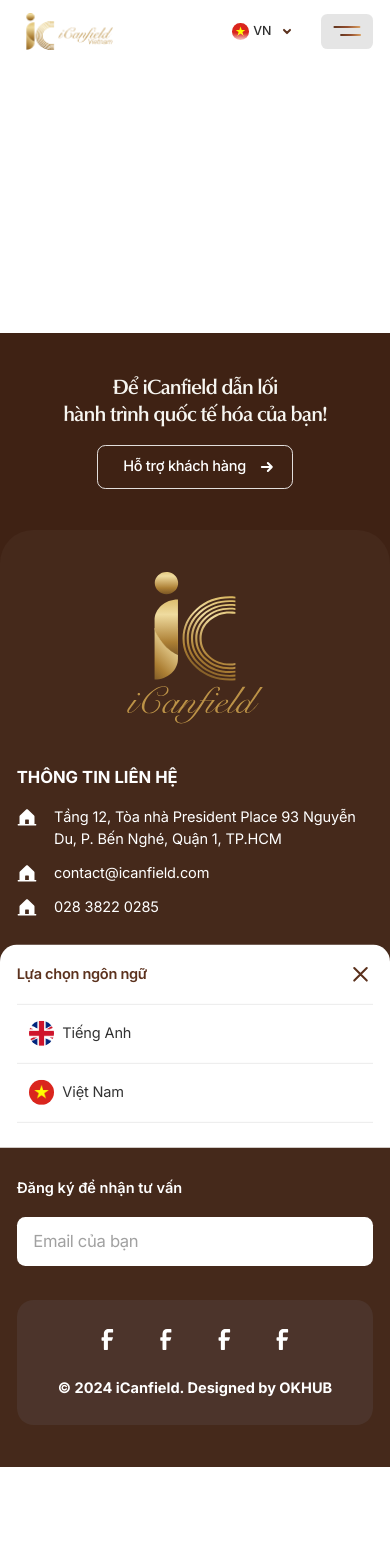
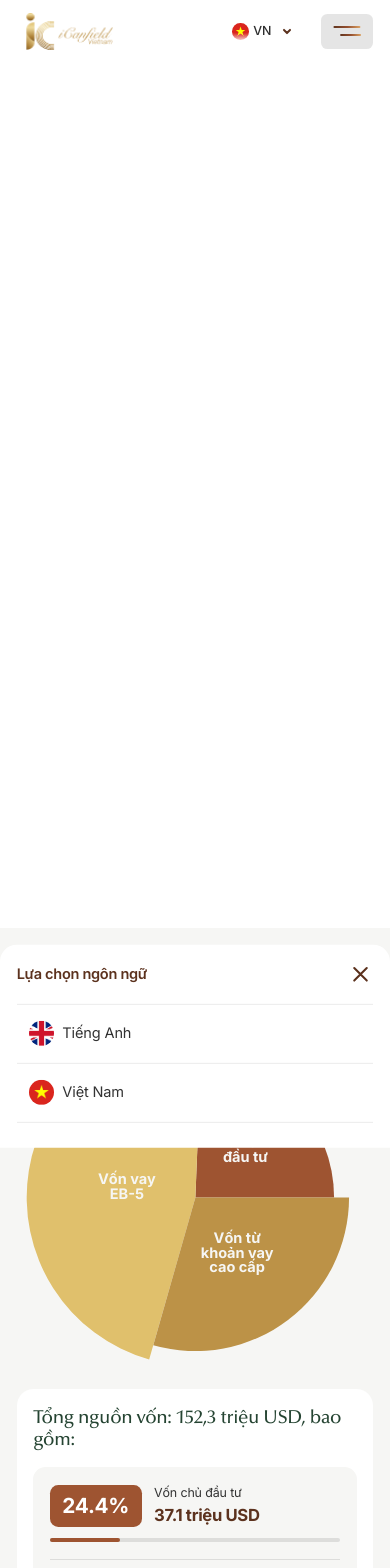
Before and after one commit to RiverNguyen/icanfield-hongkong, a Next.js app: page /global in a window 390 px wide. Shown: the top 1568 px of the page. Before the commit the page ends 1467 px from the top, so only its background shows below. Built offline with nearby package versions, Linux system fonts and the light colour scheme.

Commit message:
[code]: done section Chart

```diff
--- a/src/app/(immigration)/[slug]/[detailslug]/page.tsx
+++ b/src/app/(immigration)/[slug]/[detailslug]/page.tsx
@@ -0,0 +1,3 @@
+export default function page() {
+    return <section></section>
+}
--- a/src/app/global/page.tsx
+++ b/src/app/global/page.tsx
@@ -1,9 +1,30 @@
 import CapitalStructure from "@/components/chart/CapitalStructure";
+
+const fakeData = {
+    title: "Cấu trúc vốn EB-5 an toàn",
+    capital_source: [
+        {
+            browser: "Vốn chủ đầu tư",
+            visitors: 37.1,
+            fill: "9E5431",
+        },
+        {
+            browser: "Vốn vay EB-5",
+            visitors: 70.4,
+            fill: "E0C06C",
+        },
+        {
+            browser: "Vốn từ khoản vay cao cấp",
+            visitors: 44.8,
+            fill: "BC9247",
+        },
+    ]
+}
 
 export default function page() {
     return (
-        <main className="mt-[20rem]">
-            <CapitalStructure />
+        <main className="mt-[110vh] bg-background">
+            <CapitalStructure dataCapitalStructure={fakeData} />
         </main>
     )
 }
--- a/src/components/chart/CapitalStructure.tsx
+++ b/src/components/chart/CapitalStructure.tsx
@@ -1,7 +1,51 @@
-export default function CapitalStructure() {
+"use client"
+
+import { ComponentChart } from "@/components/chart/ComponentChart";
+import useInterView from "@/hooks/useInterView";
+import { dataAcfChart, datacapitalSource } from "@/types/dataAcfChart.interface";
+import { Fragment } from "react";
+
+export default function CapitalStructure({dataCapitalStructure}: {dataCapitalStructure: dataAcfChart}) {
+   const {isVisible, elementRef} = useInterView({threshold: 0.1})
+   const totalVisitors = dataCapitalStructure?.capital_source?.reduce((sum, item) => sum + item.visitors, 0);
     return (
-        <section className="section-container py-[]">
-            <h2></h2>
+        <section className="section-container sm:py-[3.62rem]">
+            <h2 className="heading1 text-brown sm:mb-[2.5rem] xsm:mb-[1.5rem] xsm:py-[1rem]">{dataCapitalStructure?.title}</h2>
+            <div ref={elementRef} className="xsm:flex-col-reverse xsm:flex xsm:items-center relative w-[68.3125rem] xsm:w-full sm:p-[4.5rem_5rem] rounded-[1.5rem] sm:bg-[linear-gradient(90deg,#FFF_57.87%,rgba(255,255,255,0.00)_90.37%)]">
+                <div className="xsm:mt-[3.5rem] xsm:w-full xsm:p-[1rem] xsm:bg-white xsm:rounded-[1rem]">
+                    <p className="heading3 text-[#254432] mb-[2rem] xsm:mb-[1rem] font-optima xsm:title18M">Tổng nguồn vốn: {totalVisitors?.toLocaleString("vi-VN")} triệu USD, bao gồm:</p>
+                    <div className="w-[40rem] xsm:w-full p-[1.5rem] rounded-[1rem] bg-background xsm:rounded-[0.75rem] xsm:p-[1rem]">
+                        {dataCapitalStructure?.capital_source?.map((e: datacapitalSource, index: number) => (
+                            <Fragment key={index} >
+                                <div className="flex xsm:flex-col sm:space-x-[1rem] xsm:space-y-[0.62rem] sm:items-end">
+                                    <div className="flex w-[18.75rem] xsm:w-full items-center space-x-[0.75rem]">
+                                        <div
+                                            style={{background: `#${e?.fill}`}}
+                                            className="p-[0.75rem_1.25rem] xsm:p-[0.5rem_0.75rem] flex-center rounded-[0.5rem]"
+                                        >
+                                            <p className="sub-28B text-white xsm:text-[1.25rem] tracking-[-0.0125rem]">{(e?.visitors/totalVisitors*100).toFixed(1) + "%"}</p>
+                                        </div>
+                                        <div className="flex-1">
+                                            <p className="body-14 text-[#333] xsm:sub-12">{e?.browser}</p>
+                                            <p className="text-brown sub-20B xsm:body16-b">{e?.visitors} triệu USD</p>
+                                        </div>
+                                    </div>
+                                    <div className="relative sm:flex-1 xsm:w-full h-[0.5rem] xsm:h-[0.25rem] rounded-[0.375rem] bg-[rgba(0,0,0,0.10)]">
+                                        <div
+                                            style={{width: `${(isVisible ? e?.visitors/totalVisitors*100 : 1).toFixed(0)}%`, background: `#${e?.fill}` }}
+                                            className="h-full z-10 rounded-[0.375rem] transition-all duration-2000 absolute top-0 left-0"
+                                        ></div>
+                                    </div>
+                                </div>
+                                <div className="last:hidden my-[1.25rem] xsm:my-[1rem] w-full h-[1px] bg-[rgba(0,0,0,0.10)]"></div>
+                            </Fragment>
+                        ))}
+                    </div>
+                </div>
+                <div className="xsm:w-full sm:absolute sm:right-[-24.69rem] sm:top-[50%] sm:translate-y-[-50%]">
+                    <ComponentChart isInterView={isVisible} dataCapitalSource={dataCapitalStructure?.capital_source}/>
+                </div>
+            </div>
         </section>
     )
 }
--- a/src/components/chart/ComponentChart.tsx
+++ b/src/components/chart/ComponentChart.tsx
@@ -8,62 +8,98 @@ import {
 import {
   ChartConfig,
   ChartContainer,
+  ChartTooltip,
+  ChartTooltipContent,
 } from "@/components/ui/chart"
-const chartData = [
-  { browser: "chrome", visitors: 24, fill: "#9E5431" },
-  { browser: "firefox", visitors: 46, fill: "#E0C06C" },
-  { browser: "safari", visitors: 30, fill: "#BC9247" },
-]
-const chartConfig = {
-  visitors: {
-    label: "Visitors",
-  },
-  chrome: {
-    label: "Chrome",
-    color: "hsl(var(--chart-1))",
-  },
-  safari: {
-    label: "Safari",
-    color: "hsl(var(--chart-2))",
-  },
-  firefox: {
-    label: "Firefox",
-    color: "hsl(var(--chart-3))",
-  },
-} satisfies ChartConfig
-export function Component() {
+import { datacapitalSource } from "@/types/dataAcfChart.interface"
+import { useEffect, useState } from "react"
+import useIsMobile from "@/hooks/useIsMobile"
+
+interface chartData {
+  browser: string
+  visitors: number
+  fill: string
+  index: number
+}
+export function ComponentChart({isInterView, dataCapitalSource}: {isInterView: boolean, dataCapitalSource: datacapitalSource[]}) {
+  const isMobile = useIsMobile()
+  const [chartData, setChartData] = useState<chartData[]>()
+  const [chartConfig, setChartConfig] = useState<ChartConfig>({});
+  const [mainIndex, setMainIndex] = useState<number>(0)
+  const [secondaryIndex, setSecondaryIndex] = useState<number>(1)
+  useEffect(() => {
+    const capitalWithIndex = dataCapitalSource?.map((item: datacapitalSource, index: number) => ({
+      ...item,
+      fill: '#' + item?.fill,
+      index: index,
+    }));
+    if (capitalWithIndex) {
+      // Sắp xếp theo visitors giảm dần
+      const sortedByVisitors = [...capitalWithIndex].sort((a, b) => b.visitors - a.visitors);
+      // Lấy item có visitors lớn nhất và lớn thứ hai
+      const largestVisitor = sortedByVisitors[0] || null;
+      const secondLargestVisitor = sortedByVisitors[1] || null;
+      setChartData(capitalWithIndex);
+      if (largestVisitor) setMainIndex(largestVisitor.index); // index active chính
+      if (secondLargestVisitor) setSecondaryIndex(secondLargestVisitor.index); // index active phụ
+    }
+    // Tạo config cho biểu đồ từ dữ liệu
+    const newChartConfig: ChartConfig = capitalWithIndex.reduce((acc, item) => {
+      acc[item.browser] = {
+        label: item.browser,
+        color: item.fill,
+      };
+      return acc;
+    }, {} as ChartConfig);
+    setChartConfig(newChartConfig);
+  }, [dataCapitalSource]);
+  const mainOuterRadius = isMobile ? 30 : 40;
+  const secondaryOuterRadius = isMobile ? 15 : 20;
   return (
-    <Card className="flex flex-col">
-      <CardContent className="flex-1 pb-0">
+    <Card className="flex flex-col size-[40.5rem] xsm:w-full xsm:h-[18.75rem] border-none shadow-none">
+      <CardContent className="flex-1 p-0">
         <ChartContainer
           config={chartConfig}
-          className="mx-auto aspect-square max-h-[250px]"
+          className="mx-auto aspect-square"
         >
           <PieChart>
+            {isInterView && (
+              <>
+                <ChartTooltip
+                  cursor={false}
+                  content={<ChartTooltipContent className="[&>div>div>div>span]:block [&>div>div>div>span]:ml-[0.5rem]" hideLabel />}
+                />
                 <Pie
                   data={chartData}
                   dataKey="visitors"
                   nameKey="browser"
                   innerRadius={0}
                   strokeWidth={0}
-              activeIndex={1}
-              activeShape={({
-                outerRadius = 0,
-                ...props
-              }: PieSectorDataItem) => (
-                <Sector {...props} outerRadius={outerRadius + 20} />
-              )}
+                  activeIndex={[mainIndex, secondaryIndex]} // Active hai index
+                  activeShape={(props: PieSectorDataItem) => {
+                    const { outerRadius = 0, payload } = props;
+                    const index = payload?.index; // Lấy index từ payload
+                    let adjustedOuterRadius = outerRadius;
+                    if (index === mainIndex) {
+                      adjustedOuterRadius += mainOuterRadius; // Bán kính lớn hơn cho index chính
+                    } else if (index === secondaryIndex) {
+                      adjustedOuterRadius += secondaryOuterRadius; // Bán kính nhỏ hơn cho index phụ
+                    }
+                    return <Sector {...props} outerRadius={adjustedOuterRadius} />;
+                  }}
                 >
                   <LabelList
+                    width={90}
                     dataKey="browser"
-                className="fill-background"
+                    className="fill-background [&_tspan]:sub-24B [&_tspan]:xsm:body-14-b [&_tspan]:text-white"
                     stroke="none"
-                fontSize={12}
                     formatter={(value: keyof typeof chartConfig) =>
                       chartConfig[value]?.label
                     }
                   />
                 </Pie>
+              </>
+            )}
           </PieChart>
         </ChartContainer>
       </CardContent>
--- /dev/null
+++ b/src/hooks/useInterView.tsx
@@ -0,0 +1,49 @@
+'use client'
+import {useEffect, useRef, useState} from 'react'
+
+const useInterView = ({
+  threshold = 0.5,
+  shouldUnobserve = true,
+  resetOnExitTop = false,
+  checkreverse = false,
+}: {
+  threshold?: number
+  shouldUnobserve?: boolean
+  resetOnExitTop?: boolean
+  checkreverse?: boolean
+}) => {
+  const [isVisible, setIsVisible] = useState<boolean>(false)
+  const elementRef = useRef<HTMLDivElement>(null)
+  useEffect(() => {
+    const observer = new IntersectionObserver(
+      (entries) => {
+        const entry = entries[0]
+        if (entry.isIntersecting) {
+          setIsVisible(true)
+          if (shouldUnobserve) {
+            observer.unobserve(entry.target) // Dừng theo dõi nếu shouldUnobserve = true
+          }
+        } else if (resetOnExitTop && entry.boundingClientRect.top > 0) {
+          setIsVisible(false)
+        } else if (checkreverse && entry.boundingClientRect.top < 0) {
+          setIsVisible(false)
+        }
+      },
+      {threshold}, // max là 1
+    )
+
+    if (elementRef.current) {
+      observer.observe(elementRef.current)
+    }
+
+    return () => {
+      if (elementRef.current) {
+        observer.unobserve(elementRef.current)
+      }
+    }
+  }, [resetOnExitTop, shouldUnobserve, threshold])
+
+  return {isVisible, elementRef}
+}
+
+export default useInterView
--- a/tailwind.config.ts
+++ b/tailwind.config.ts
@@ -182,6 +182,9 @@ const config: Config = {
         '.sub-24S': {
           '@apply text-[1.5rem] leading-[133.3%] tracking-[-0.03rem]': {},
         },
+        '.sub-20B': {
+          '@apply text-[1.25rem] leading-[133.3%] font-bold tracking-[-0.025rem]': {},
+        },
         '.body16': {
           '@apply text-[1rem] leading-[1.5]': {},
         },
@@ -191,11 +194,17 @@ const config: Config = {
         '.body16-s': {
           '@apply text-[1rem] font-semibold leading-[1.5] tracking-[-0.01rem]': {},
         },
+        '.body16-b': {
+          '@apply text-[1rem] font-bold leading-[1.5] tracking-[-0.02rem]': {},
+        },
         '.body16-r55': {
           '@apply text-[1rem] leading-[1.55]': {},
         },
         '.inter18': {
           '@apply text-[1.125rem] leading-[1.5] tracking-[-0.01125rem]': {},
+        },
+        '.title18M': {
+          '@apply text-[1.125rem] leading-[1.2] tracking-[-0.0225rem] font-medium': {},
         },
         '.inter22-m': {
           '@apply text-[1.375rem] font-medium leading-[1.4] tracking-[-0.0875rem]': {},
```
Also changed, not shown: src/hooks/useIsMobile.ts (+15 -5 lines), src/types/dataAcfChart.interface.ts (added, +10 -0 lines). Lines whose indentation alone changed are shown as unchanged.
